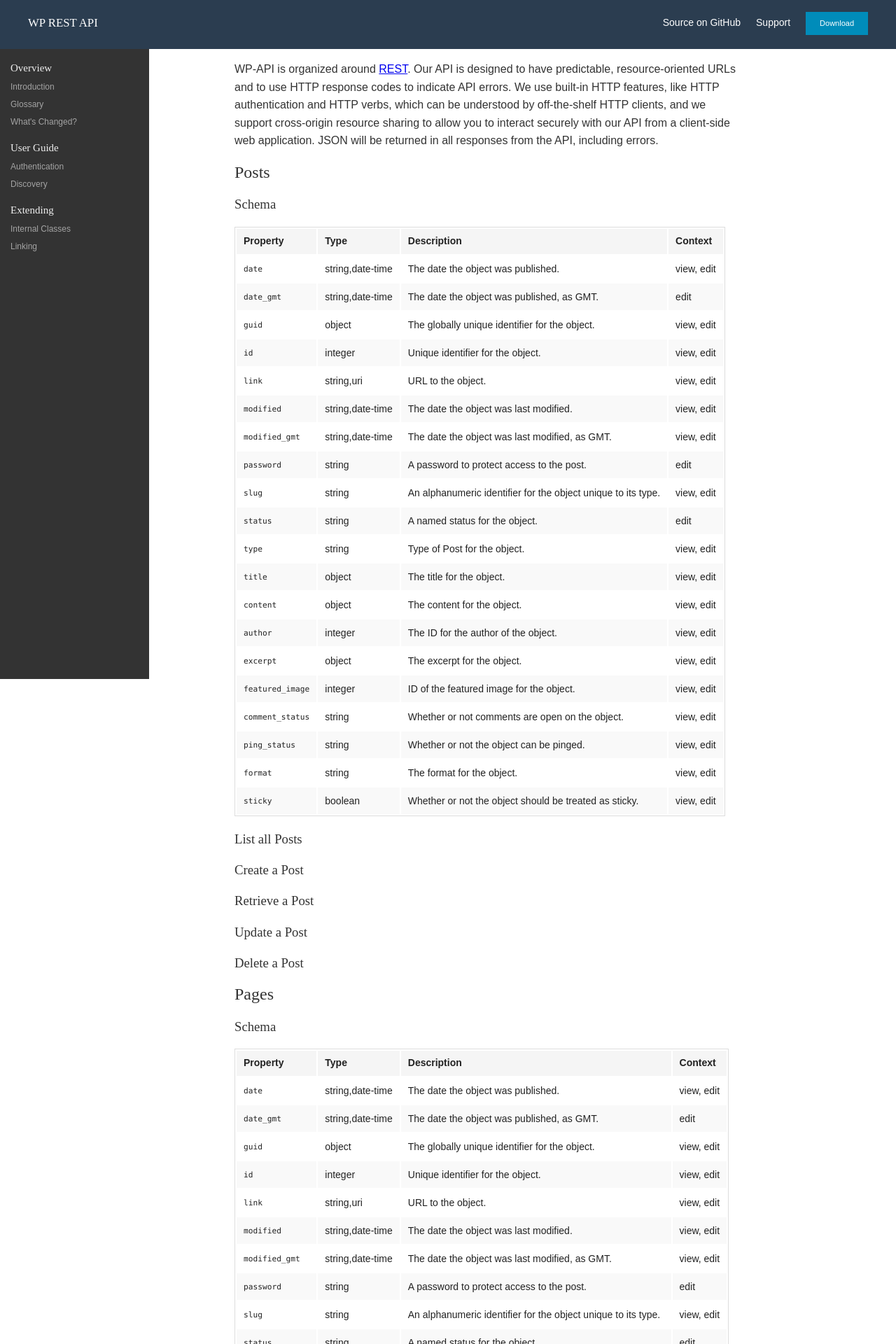
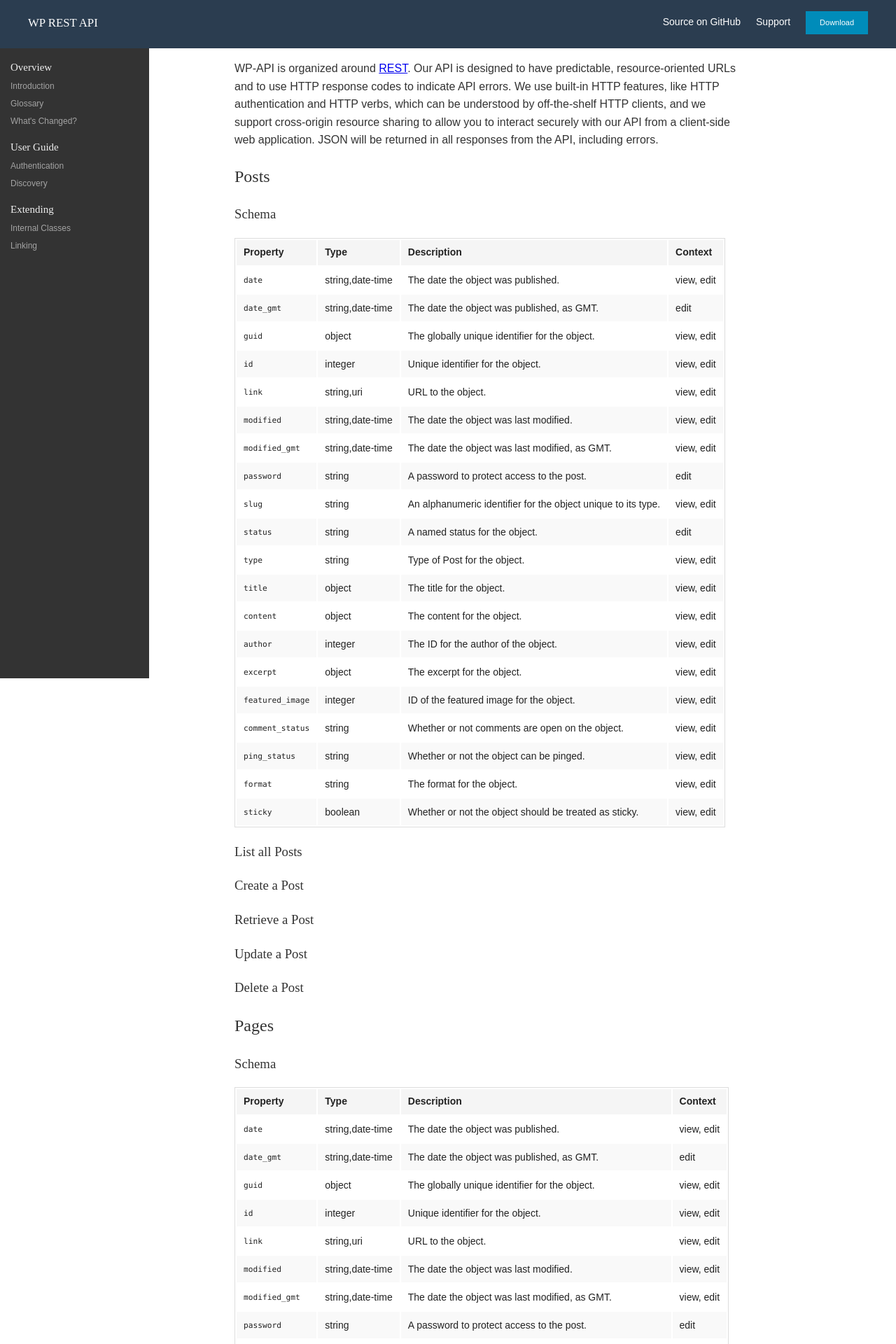
Before and after one commit to WP-API/docs-v2, a Jekyll site: the page built from index.md, in a window 1280 px wide. Shown: the top 1920 px of the page at 70% size. Built offline with Jekyll 4.4.1, drawn with Linux system fonts in a browser that asks for light colours; Markdown is read by kramdown in place of the engine named in the settings.

Commit message:
Use unitless units for line height

```diff
--- a/assets/styles/_config.scss
+++ b/assets/styles/_config.scss
@@ -12,7 +12,7 @@ $bg-superbar: rgba( $bg-secondary, 0.08 );
 $header-text-size: 14px;
 $sidebar-text-size: 12px;
 
-$base-line-height: 1.6rem;
+$base-line-height: 1.6;
 $sidebar-line-height: 1.2rem;
 
 $body-font-family: 'Istok Web', sans-serif;
```
